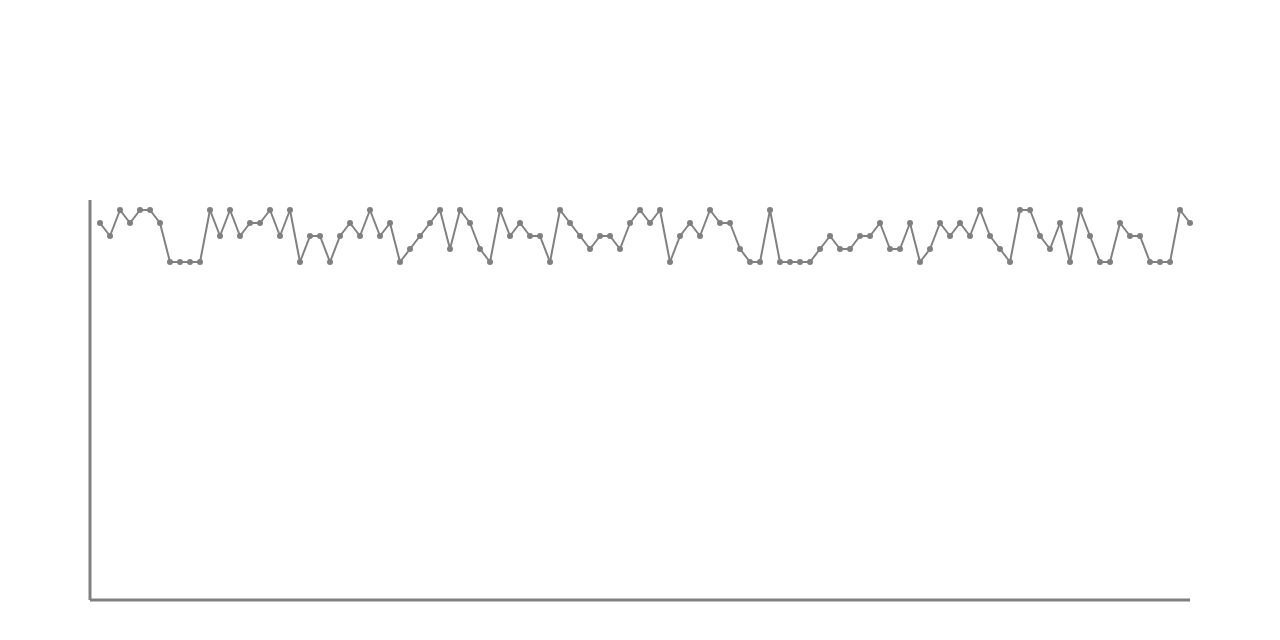
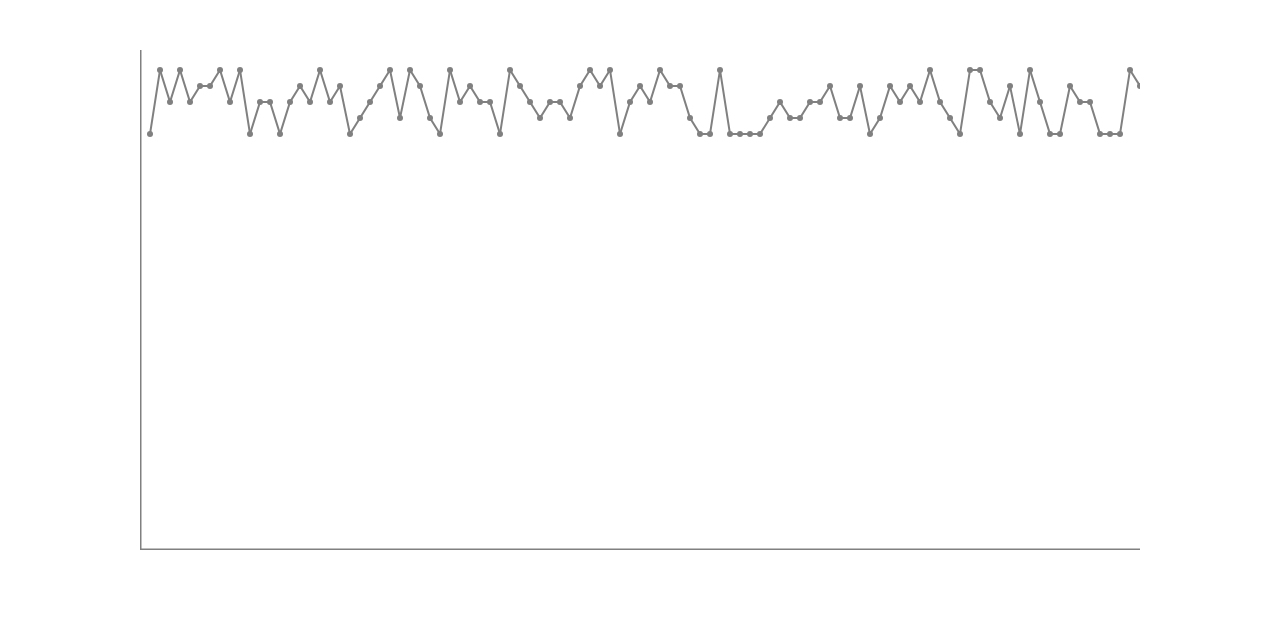
Before and after one commit to arunoda/ardmeter, a Next.js app: page / in a window 1280 px wide. Shown: the top 640 px of the page. Built offline with nearby package versions, Linux system fonts and the light colour scheme.

Commit message:
Add events support.

```diff
--- a/components/timeseries.js
+++ b/components/timeseries.js
@@ -22,7 +22,8 @@ export default class TimeSeries extends React.Component {
       data,
       xScale = 50,
       dotR = 3,
-      lineW = 1
+      lineW = 1,
+      onPoint = () => null
     } = this.props
 
     const drawingHeight = height - (op * 2)
@@ -40,6 +41,7 @@ export default class TimeSeries extends React.Component {
 
     for (let lc = 0; lc < drawableData.length; lc++) {
       const item = drawableData[drawableData.length - lc - 1]
+      let el = null
       points.push(
         <circle
           key={`c-${lc}`}
@@ -47,6 +49,10 @@ export default class TimeSeries extends React.Component {
           cx={calcX(lc)}
           cy={calcY(item.y)}
           fill='gray'
+          ref={i => (el = i)}
+          onMouseOver={() => onPoint(item)}
+          onMouseEnter={() => el.setAttribute('r', dotR * 2)}
+          onMouseOut={() => el.setAttribute('r', dotR)}
         />
       )
 
@@ -73,11 +79,18 @@ export default class TimeSeries extends React.Component {
   render () {
     const {
       width,
-      height
+      height,
+      onEnterChart = () => null,
+      onExitChart = () => null
     } = this.props
 
     return (
-      <svg width={width} height={height}>
+      <svg
+        width={width}
+        height={height}
+        onMouseOver={onEnterChart}
+        onMouseOut={onExitChart}
+      >
         {this.renderAxis()}
         {this.renderChart()}
       </svg>
--- a/pages/index.js
+++ b/pages/index.js
@@ -29,12 +29,21 @@ export default class extends React.Component {
   }
 
   componentDidMount () {
+    this.start()
+  }
+
+  componentWillUnmount () {
+    this.stop()
+  }
+
+  start () {
+    clearTimeout(this.timeoutHandler)
     this.timeoutHandler = setInterval(() => {
       this.setState({ data: genData() })
     }, 500)
   }
 
-  componentWillUnmount () {
+  stop () {
     clearTimeout(this.timeoutHandler)
   }
 
@@ -44,18 +53,21 @@ export default class extends React.Component {
     return (
       <div className='wrapper'>
         <TimeSeries
-          width={1200}
+          width={1000}
           height={500}
-          outerPadding={50}
+          outerPadding={0}
           data={data}
           xScale={10}
           dotR={3}
           lineW={2}
+          onPoint={(p) => console.log(p)}
+          onEnterChart={() => this.stop()}
+          onExitChart={() => this.start()}
         />
         <style jsx>{`
           .wrapper {
             text-align: center;
-            margin-top: 150px;
+            margin-top: 50px;
           }
         `}</style>
       </div>
```
